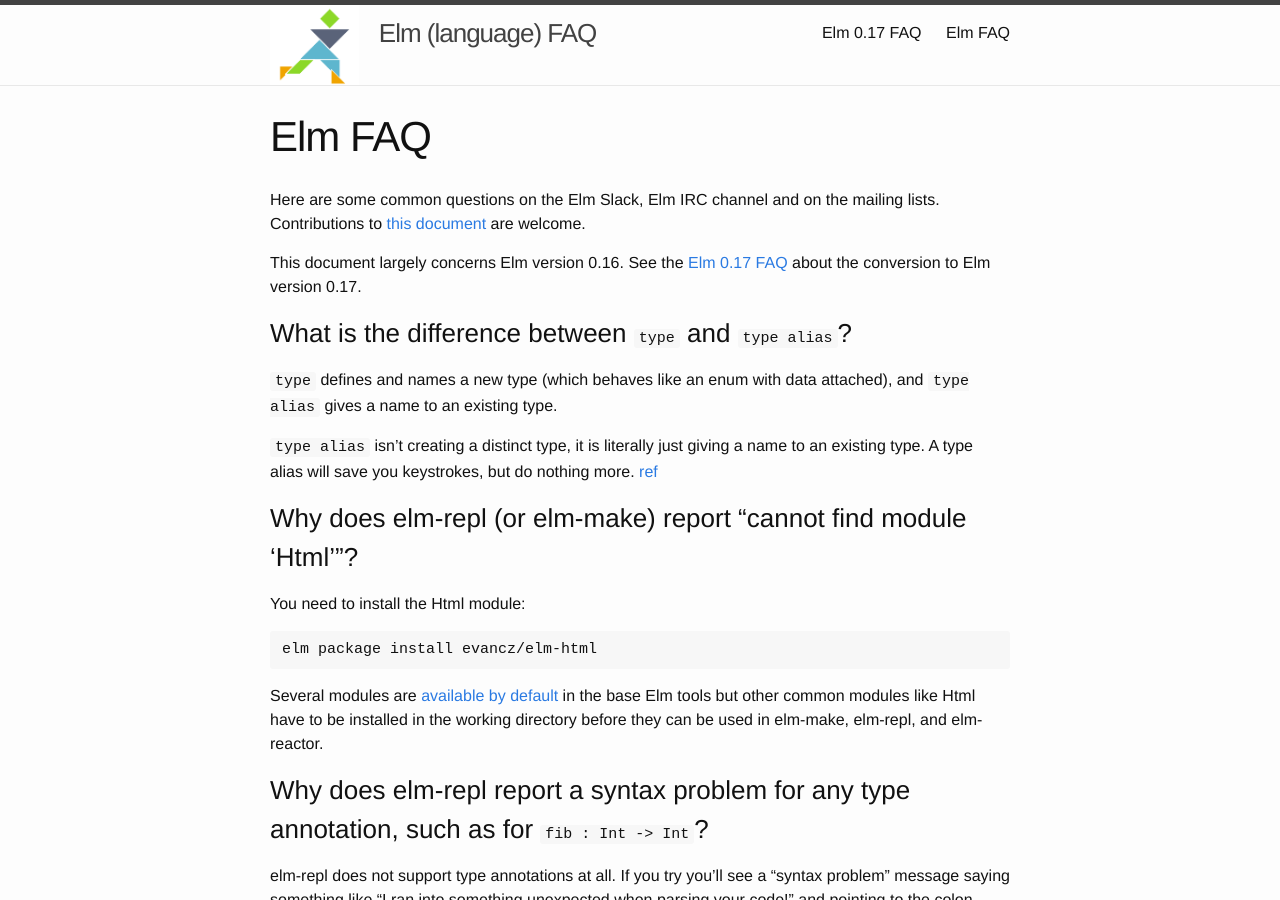
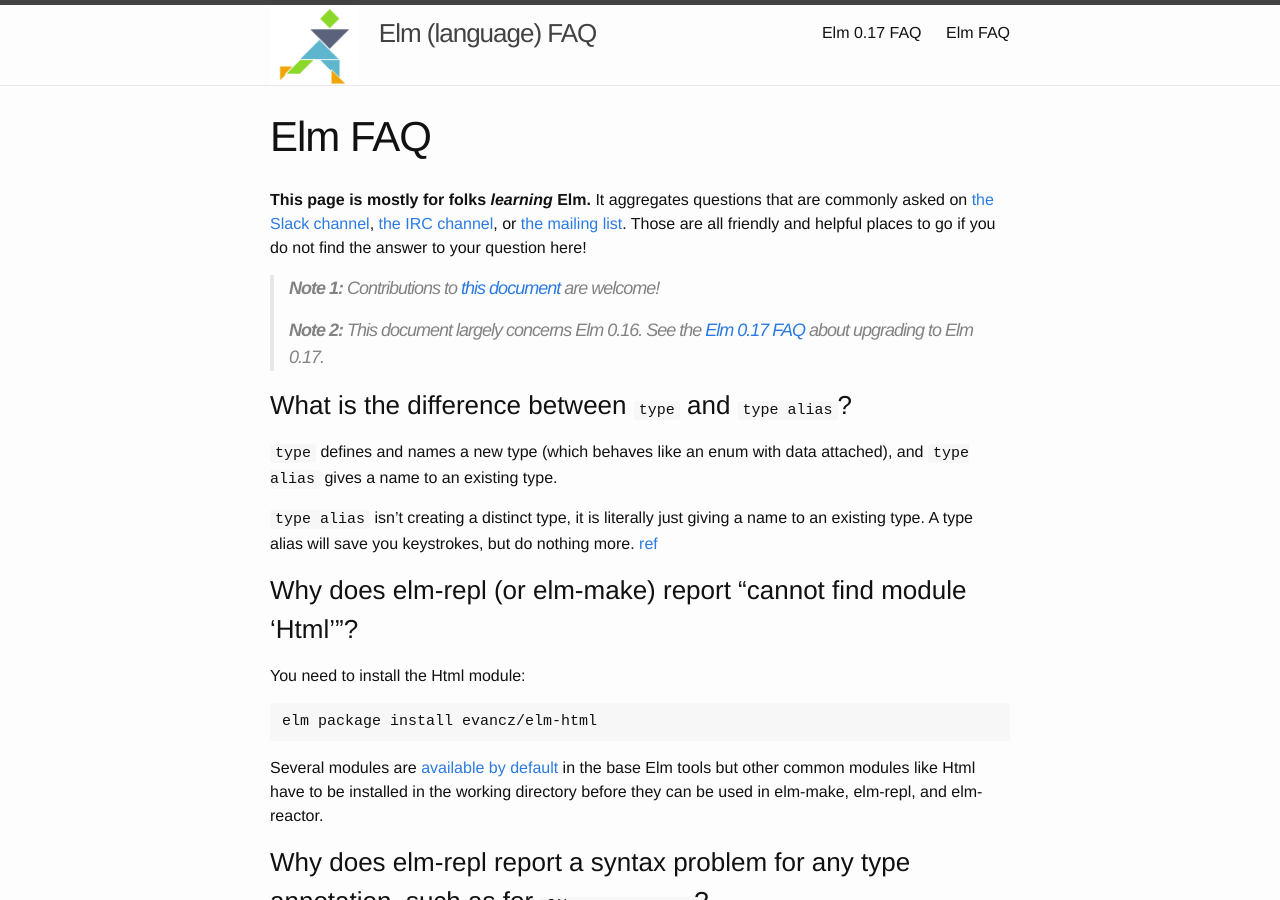
Before and after one commit to gunnarahlberg/elm-faq, a Jekyll site: the page built from index.md, in a window 1280 px wide and 900 px high. Built offline with Jekyll 4.4.1, drawn with Linux system fonts in a browser that asks for light colours.

Commit message:
Try to improve the intro
Just added a link from the website. It will be live relatively soon, and I know lots of people are going to be clicking it thinking it is something it is not. I often think a FAQ is going to be from the perspective of "I maybe want to use this, what are all the questions I should ask" which it sometimes is.

Anyway, point is, I tried to make the intro clearly state the intended audience. From there, I tried to help route people to places where they can get additional help.

```diff
--- a/index.md
+++ b/index.md
@@ -2,11 +2,21 @@
 title: Elm FAQ
 layout: page
 ---
-Here are some common questions on the Elm Slack, Elm IRC channel and on the mailing lists.
-Contributions to [this document](https://github.com/elm-community/elm-faq) are welcome.
 
-This document largely concerns Elm version 0.16.
-See the [Elm 0.17 FAQ](17.html) about the conversion to Elm version 0.17.
+**This page is mostly for folks *learning* Elm.** It aggregates questions that are commonly
+asked on [the Slack channel][slack], [the IRC channel][irc], or [the mailing list][list].
+Those are all friendly and helpful places to go if you do not find the answer to your
+question here!
+
+[slack]: http://elmlang.herokuapp.com/
+[irc]: http://webchat.freenode.net/?channels=elm
+[list]: https://groups.google.com/forum/#!forum/elm-discuss
+
+> **Note 1:** Contributions to [this document](https://github.com/elm-community/elm-faq)
+> are welcome!
+>
+> **Note 2:** This document largely concerns Elm 0.16. See the [Elm 0.17 FAQ](17.html)
+> about upgrading to Elm 0.17.
 
 
 ### What is the difference between `type` and `type alias`?
```
